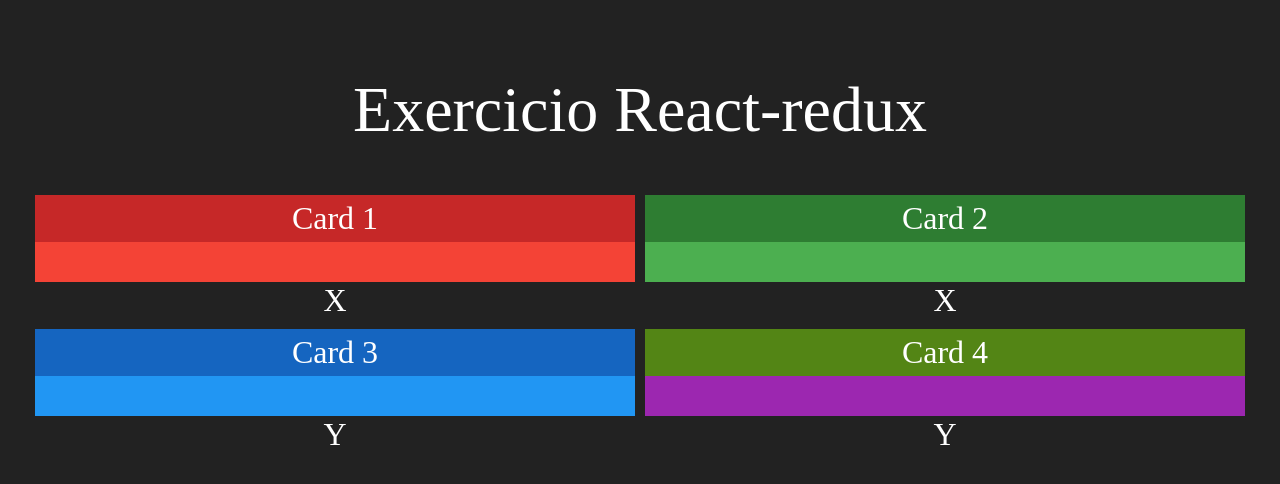
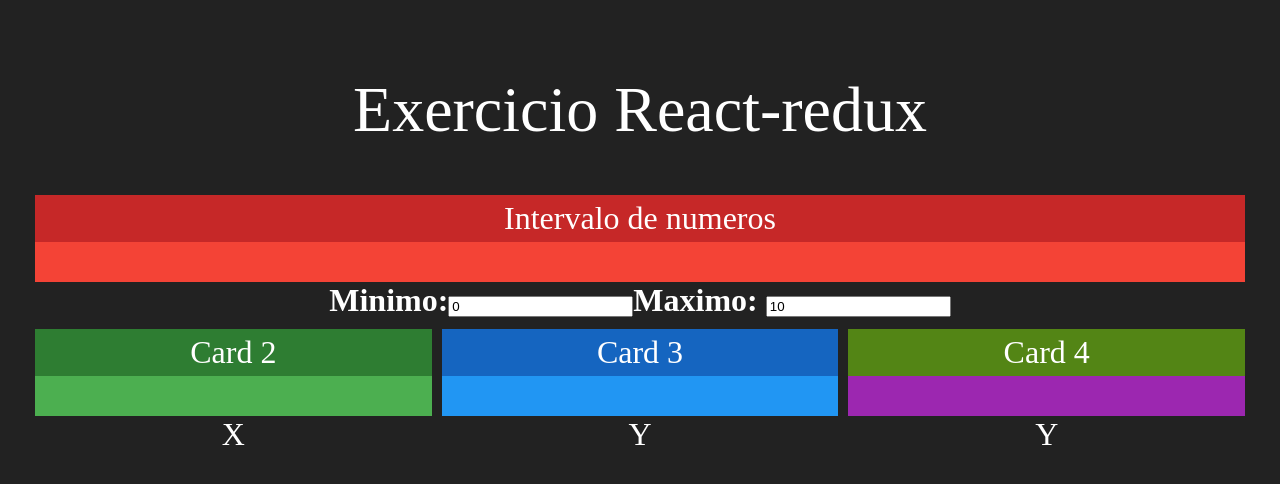
Before and after one commit to BrenoOliveira2002/redux-simples, a React (Create React App) app: page / in a window 1280 px wide. Shown: the top 484 px of the page. Built offline with nearby package versions, Linux system fonts and the light colour scheme.

Commit message:
range component

```diff
--- a/src/App.js
+++ b/src/App.js
@@ -1,5 +1,7 @@
 import logo from './logo.svg';
 import './App.css';
+
+import Intervalo from './components/Intervalo';
 import Card from './components/Card';
 
 function App() {
@@ -7,10 +9,10 @@
     <div className="App">
       <h1> Exercicio React-redux</h1>
       <div className='linha'>
-      <Card title="Card 1" red> X </Card>
-      <Card title="Card 2" green> X </Card>
+        <Intervalo> </Intervalo>
       </div>
       <div className='linha'>
+      <Card title="Card 2" green> X </Card>
       <Card title="Card 3" blue> Y </Card>
       <Card title="Card 4" purple > Y </Card>
       </div>
--- /dev/null
+++ b/src/components/Intervalo.css
@@ -0,0 +1,7 @@
+.Intervalo input{
+
+    font-size: 1.8rem;
+    margin-left: 20px;
+    margin-right: 20px;
+    width: 100px;
+}
--- /dev/null
+++ b/src/components/Intervalo.jsx
@@ -0,0 +1,27 @@
+import './Intervalo.css'
+import React from "react";
+import Card from './Card';
+
+export default props => {
+
+    return (
+
+
+        <Card title="Intervalo de numeros" red>
+
+            <div className='Intervalos'>
+                <span>
+                    <strong>Minimo:</strong>
+                    <input type="number" value={0} readOnly />
+                </span>
+
+                <span>
+                    <strong>Maximo: </strong>
+                    <input type="number" value={10} readOnly />
+                </span>
+
+            </div>
+        </Card>
+
+    )
+}
```
